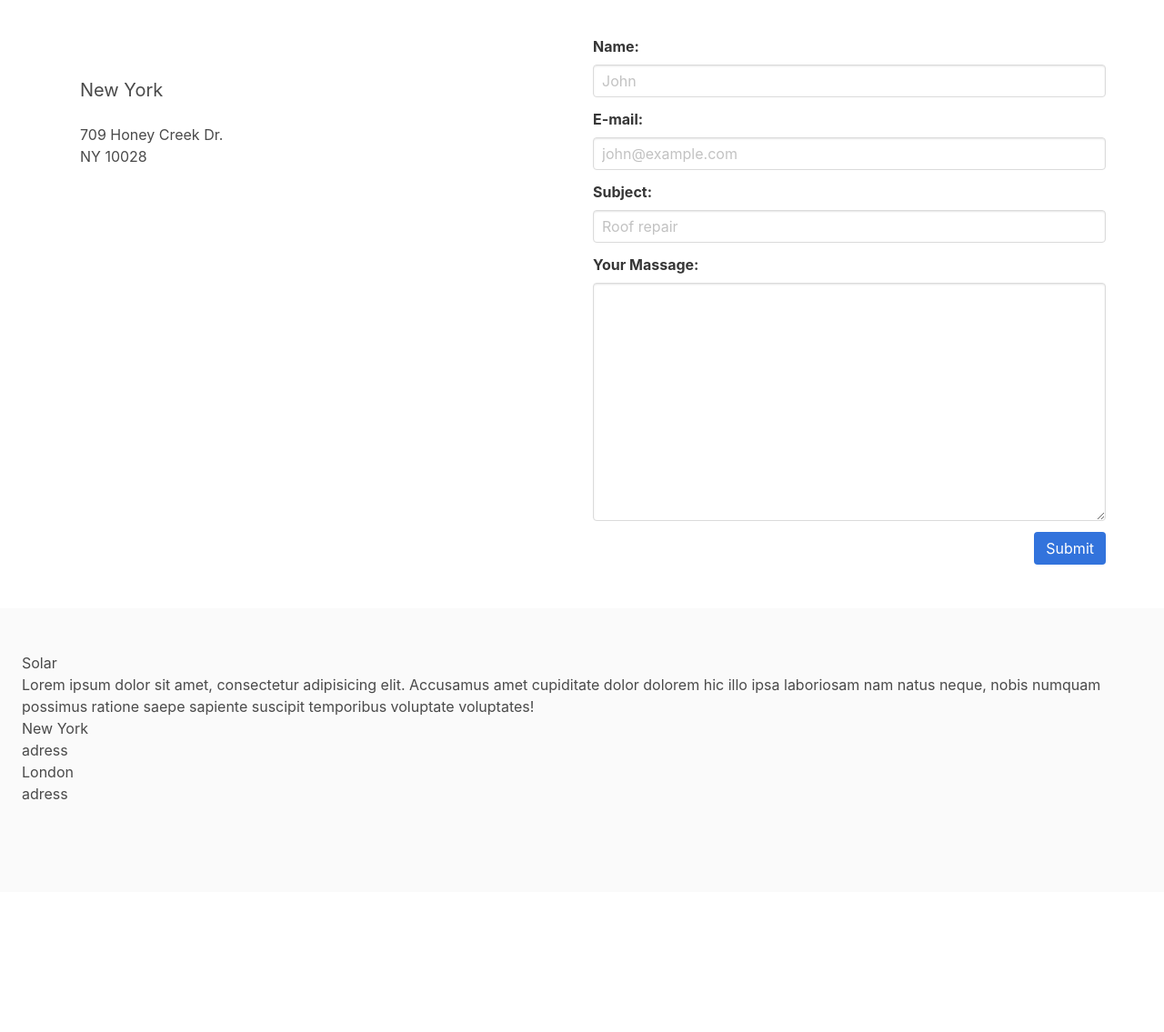
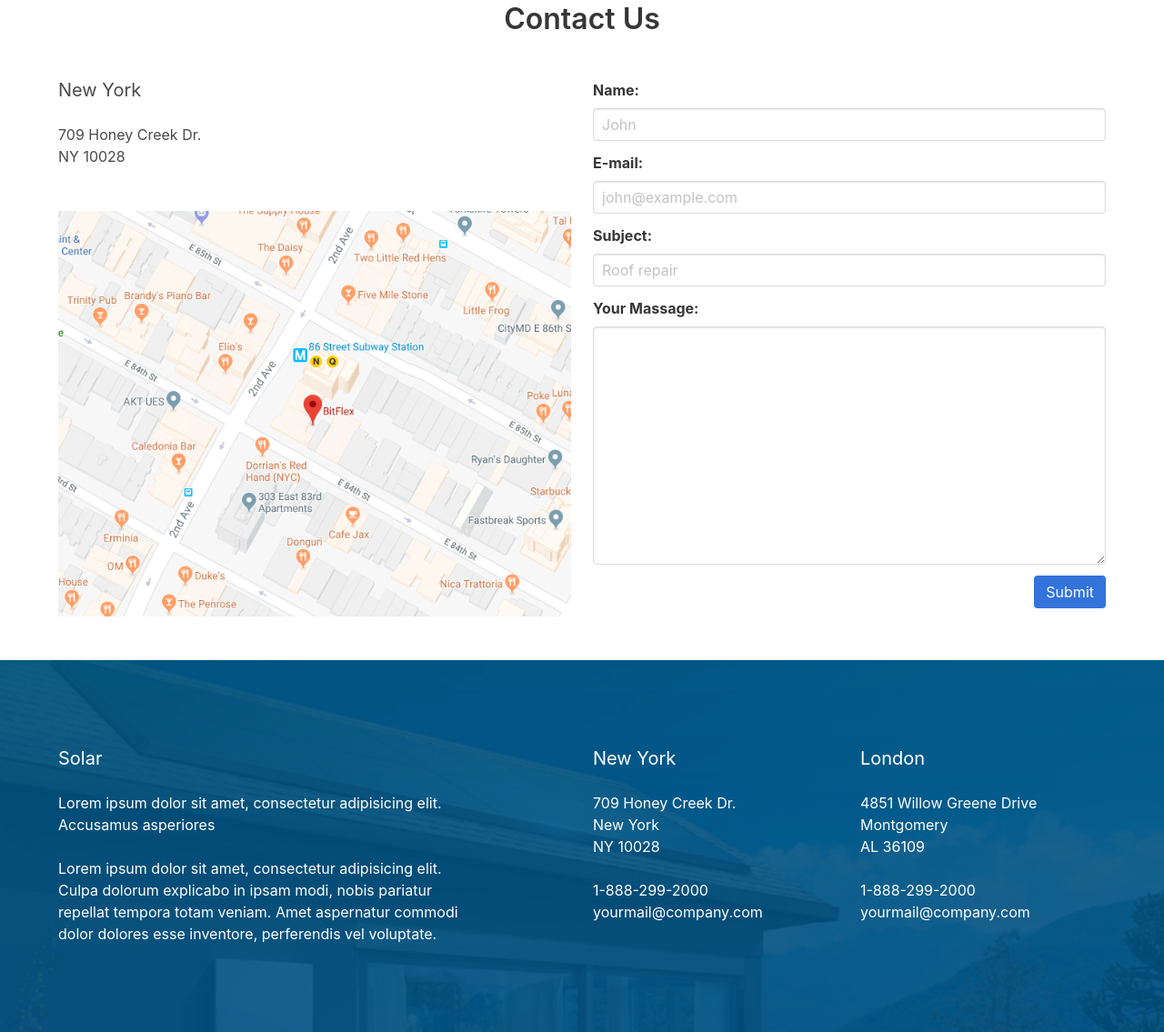
Before and after one commit to baloo1379/solar, a website: page src/index.html in a window 1280 px wide. Shown: the part 2308-3443 px from the top of the page at 91% size. Before the commit the page ends 3289 px from the top, so only its background shows below. Drawn offline with nearby package versions, Linux system fonts and the light colour scheme.

Commit message:
End up visual layout

```diff
--- a/gulpfile.js
+++ b/gulpfile.js
@@ -6,9 +6,7 @@ let gulp = require('gulp'),
     concat = require('gulp-concat'),
     autoprefixer = require('gulp-autoprefixer'),
     sourcemaps = require('gulp-sourcemaps'),
-    htmlreplace = require('gulp-html-replace'),
-    gulpCopy = require('gulp-copy');
-
+    htmlreplace = require('gulp-html-replace');
 
 let source = {
     sass: 'src/sass/*.scss',
@@ -16,13 +14,13 @@ let source = {
     js: 'src/js/*.js',
     images: 'src/images/*'
 
-}
+};
 
 let dist = {
     css: 'dist/css',
     js: 'dist/js',
     images: 'dist/images'
-}
+};
 
 gulp.task('browserSync', () => {
     browserSync.init({
@@ -30,7 +28,7 @@ gulp.task('browserSync', () => {
             baseDir: 'src'
         },
     })
-})
+});
 
 gulp.task('sass', () => {
     return gulp.src(source.sass)
@@ -42,23 +40,23 @@ gulp.task('sass', () => {
         .pipe(browserSync.reload({
             stream: true
         }))
-})
+});
 
 gulp.task('watch', ['browserSync', 'sass'], ()=>{
     gulp.watch(source.sass, ['sass'])
-})
+});
 
 gulp.task('clean:dist', function() {
     return del.sync('dist');
-})
+});
 
 gulp.task('production:html', () => {
     return gulp.src('src/index.html')
         .pipe(htmlreplace({
-            'css': 'style.min.css',
+            'css': 'css/style.min.css',
         }))
-        .pipe(gulp.dest('dist/'));
-})
+        .pipe(gulp.dest('dist'));
+});
 
 gulp.task('production:sass', () => {
     return gulp.src(source.sass)
@@ -75,13 +73,13 @@ gulp.task('production:sass', () => {
             extname: ".css"
         }))
         .pipe(gulp.dest(dist.css))
-})
+});
 
 gulp.task('production:copy', ()=>{
     return gulp.src(source.images)
         .pipe(gulp.dest(dist.images))
-})
+});
 
-gulp.task('production', ['production:sass', 'production:html'], () => {
+gulp.task('production', ['production:sass', 'production:html', 'production:copy'], () => {
 
-})
+});
--- a/src/index.html
+++ b/src/index.html
@@ -5,7 +5,7 @@
     <meta name="viewport"
           content="width=device-width, user-scalable=no, initial-scale=1.0, maximum-scale=1.0, minimum-scale=1.0">
     <meta http-equiv="X-UA-Compatible" content="ie=edge">
-
+    <link rel="stylesheet" type="text/css" href="http://cdnjs.cloudflare.com/ajax/libs/bulma/0.7.1/css/bulma.min.css">
     <!-- build:css -->
     <link rel="stylesheet" type="text/css" href="css/normalize.css">
     <link rel="stylesheet" type="text/css" href="css/header.css">
@@ -18,7 +18,7 @@
     <link rel="stylesheet" type="text/css" href="css/footer.css">
     <link rel="stylesheet" type="text/css" href="css/services.css">
     <!-- endbuild -->
-    <link rel="stylesheet" type="text/css" href="http://cdnjs.cloudflare.com/ajax/libs/bulma/0.7.1/css/bulma.min.css">
+
 
     <title>Document</title>
 </head>
@@ -146,16 +146,17 @@
     <div class="container is-desktop">
         <div class="columns is-centered">
             <div class="column is-8 has-text-centered">
+                <div class="padding-bottom">
                     <span class="is-size-1">"</span>
-                <p>Lorem ipsum dolor sit amet, consectetur adipisicing elit. Ab cum, doloribus, explicabo, illo ipsam
+                    <p>Lorem ipsum dolor sit amet, consectetur adipisicing elit. Ab cum, doloribus, explicabo, illo
+                        ipsam
                         maiores
                         nam nemo nostrum perferendis quaerat quia quo sequi velit. Eum exercitationem illum libero quo
                         sed!</p>
                     <p>Jane Galarrdiel</p>
                     <p>CEO Solar Systems</p>
-                <div class="columns is-mobile is-centered">
-                    <div class="column is-half">
-                        <div class="level">
+                </div>
+                <div class="level is-mobile">
                     <div class="level-item">
                         <img src="images/back.png" alt="" class="image">
                     </div>
@@ -181,8 +182,6 @@
             </div>
         </div>
     </div>
-        </div>
-    </div>
 
 </section>
 <section class="contact section">
@@ -192,12 +191,12 @@
         </div>
         <div class="columns">
             <div class="column is-half">
-                <div class="section no-padding-bottom">
+                <div class="padding-bottom">
                     <p class="subtitle">New York</p>
                     <p>709 Honey Creek Dr.</p>
                     <p>NY 10028</p>
                 </div>
-                <div class="section">
+                <div class="">
                     <img src="images/map.png" alt="" class="image">
                 </div>
             </div>
@@ -232,19 +231,37 @@
         </div>
     </div>
 </section>
-<footer class="footer">
-    <div>
-        <h4>Solar</h4>
-        <p>Lorem ipsum dolor sit amet, consectetur adipisicing elit. Accusamus amet cupiditate dolor dolorem hic illo
-            ipsa laboriosam nam natus neque, nobis numquam possimus ratione saepe sapiente suscipit temporibus voluptate
-            voluptates!</p>
+<footer class="footer has-text-white">
+    <div class="container is-desktop">
+        <div class="columns">
+            <div class="column is-5">
+                <h3 class="subtitle has-text-white  ">Solar</h3>
+                <p>Lorem ipsum dolor sit amet, consectetur adipisicing elit. Accusamus asperiores</p>
+                <br>
+                <p>Lorem ipsum dolor sit amet, consectetur adipisicing elit. Culpa dolorum explicabo in ipsam modi,
+                    nobis pariatur repellat tempora totam veniam. Amet aspernatur commodi dolor dolores esse inventore,
+                    perferendis vel voluptate.</p>
             </div>
-    <div>
-        <h4>New York</h4>
-        <p>adress</p>
+            <div class="column is-3 is-offset-1">
+                <h3 class="subtitle has-text-white">New York</h3>
+                <p>709 Honey Creek Dr.</p>
+                <p>New York</p>
+                <p>NY 10028</p>
+                <br>
+                <p>1-888-299-2000</p>
+                <p>yourmail@company.com</p>
             </div>
-    <div><h4>London</h4>
-        <p>adress</p></div>
+            <div class="column is-3">
+                <h3 class="subtitle has-text-white">London</h3>
+                <p>4851 Willow Greene Drive</p>
+                <p>Montgomery</p>
+                <p>AL 36109</p>
+                <br>
+                <p>1-888-299-2000</p>
+                <p>yourmail@company.com</p>
+            </div>
+        </div>
+    </div>
 </footer>
 </body>
 </html>
--- a/src/sass/contact.scss
+++ b/src/sass/contact.scss
@@ -1,3 +1,3 @@
-.no-padding-bottom {
-  padding-bottom: 0;
+.padding-bottom {
+  padding-bottom: 3rem;
 }
--- a/src/sass/footer.scss
+++ b/src/sass/footer.scss
@@ -0,0 +1,5 @@
+.footer {
+  background: url("../images/footer-bg.png") no-repeat fixed bottom;
+  padding: 6rem 1.5rem;
+  background-size: cover;
+}
```
Also changed, not shown: src/css/contact.css, src/css/footer.css, src/images/map.png (added), 1 other file. Lines whose indentation alone changed are shown as unchanged.
